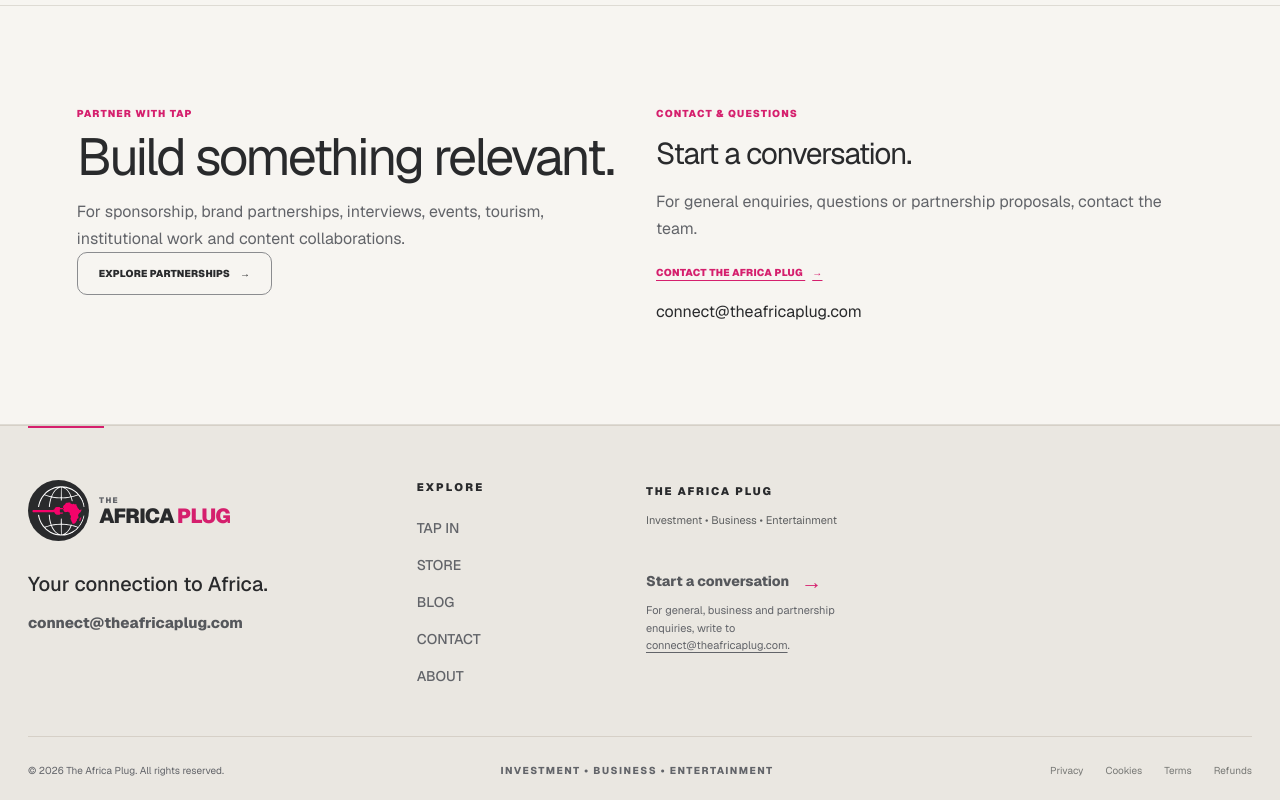
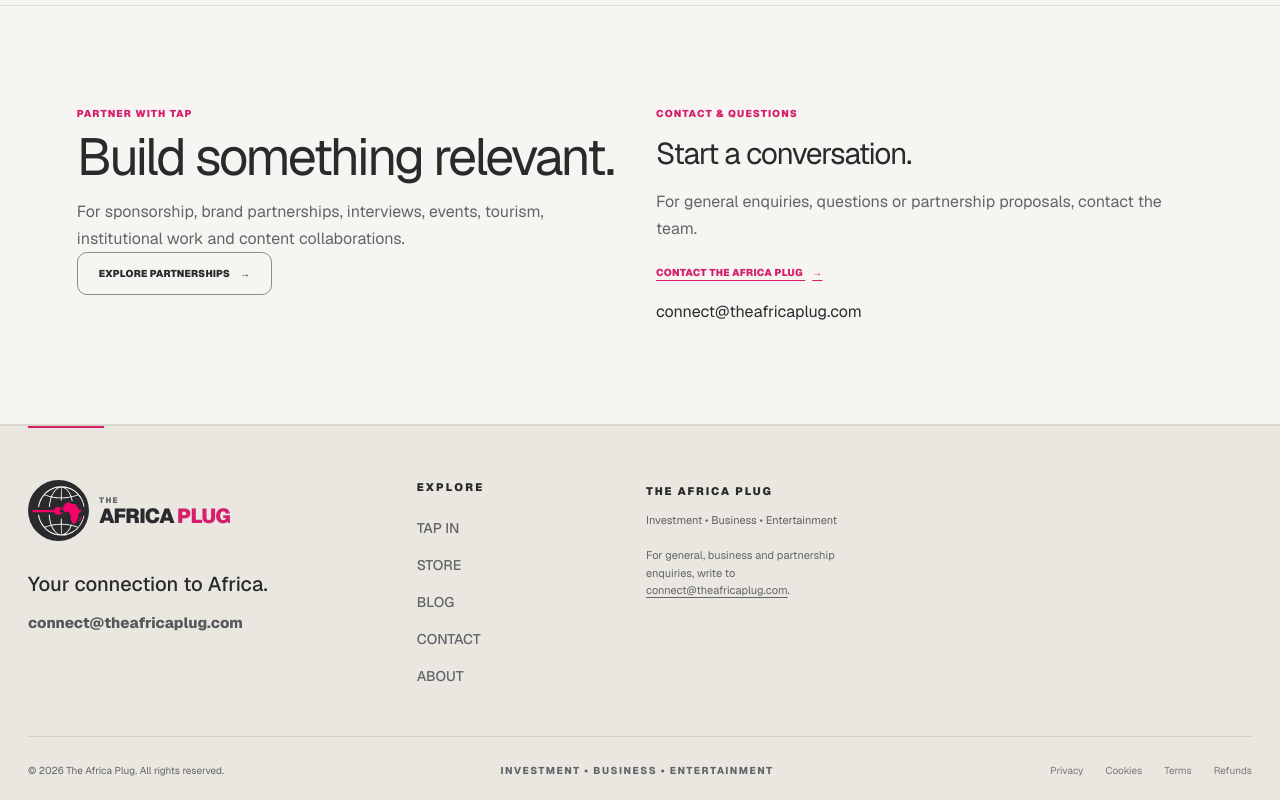
Before and after one commit to MrDan001/Africa-Plug, a Next.js app: page / in a window 1280 px wide. Shown: the part 2871-3671 px from the top of the page. Built offline with nearby package versions, Linux system fonts and the light colour scheme; no server answers.

Commit message:
Remove start-a-conversation CTA from footer

```diff
--- a/src/components/layout/Footer.tsx
+++ b/src/components/layout/Footer.tsx
@@ -33,7 +33,7 @@
     <div className="tap-footer-grid">
       <div className="tap-footer-brand"><FooterBrand/><p className="tap-footer-tagline">Your connection to Africa.</p><a className="tap-footer-email" href={`mailto:${contactEmail}`}>{contactEmail}</a></div>
       <nav className="tap-footer-column" aria-label="Explore links"><h2>EXPLORE</h2>{exploreLinks.map((item)=><a key={item.href} href={item.href}>{item.label}</a>)}</nav>
-      <div className="tap-footer-contact"><p className="tap-footer-kicker">THE AFRICA PLUG</p><p className="tap-footer-description">Investment • Business • Entertainment</p><Link className="tap-footer-primary-link" href="/contact">Start a conversation <span aria-hidden="true" className="footer-arrow">→</span></Link><p className="tap-footer-contact-note">For general, business and partnership enquiries, write to <a href={`mailto:${contactEmail}`}>{contactEmail}</a>.</p>{socialLinks.length ? <nav aria-label="Social links" style={{ display: "flex", flexWrap: "wrap", gap: 14, marginTop: 16 }}>{socialLinks.map((item) => <a key={item.label} href={item.href} target="_blank" rel="noreferrer">{item.label} ↗</a>)}</nav> : null}</div>
+      <div className="tap-footer-contact"><p className="tap-footer-kicker">THE AFRICA PLUG</p><p className="tap-footer-description">Investment • Business • Entertainment</p><p className="tap-footer-contact-note">For general, business and partnership enquiries, write to <a href={`mailto:${contactEmail}`}>{contactEmail}</a>.</p>{socialLinks.length ? <nav aria-label="Social links" style={{ display: "flex", flexWrap: "wrap", gap: 14, marginTop: 16 }}>{socialLinks.map((item) => <a key={item.label} href={item.href} target="_blank" rel="noreferrer">{item.label} ↗</a>)}</nav> : null}</div>
     </div>
     <div className="tap-footer-bottom"><p className="tap-footer-copyright">© {new Date().getFullYear()} The Africa Plug. All rights reserved.</p><p className="tap-footer-motto">INVESTMENT • BUSINESS • ENTERTAINMENT</p><nav aria-label="Legal information">{FOOTER_LEGAL.map((item)=><a key={item.href} href={item.href}>{item.label}</a>)}</nav></div>
   </footer>;
```
